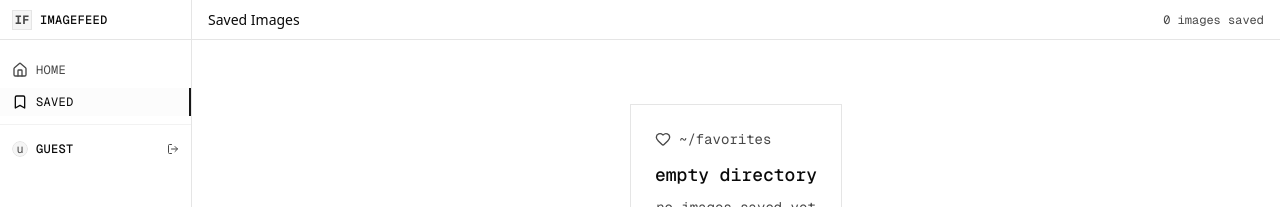
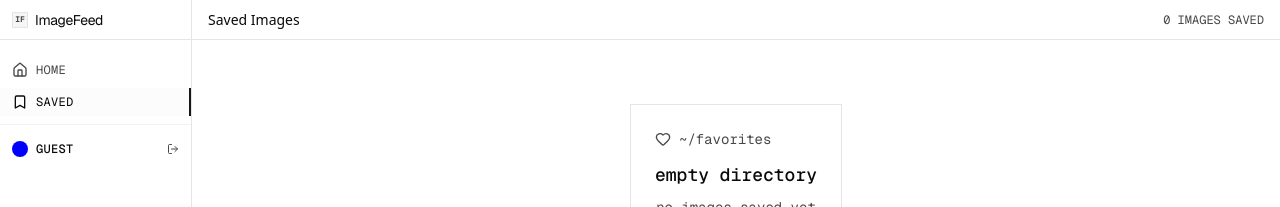
Before and after one commit to mciccarelli/image-feed, a Next.js app: page /saved in a window 1280 px wide. Shown: the top 207 px of the page. Built offline with nearby package versions, Linux system fonts and the light colour scheme.

Commit message:
cleanup nav styles

```diff
--- a/src/app/components/animated-image-count.tsx
+++ b/src/app/components/animated-image-count.tsx
@@ -18,7 +18,7 @@ export function AnimatedImageCount({ count }: AnimatedImageCountProps) {
 
   return (
     <span className="whitespace-nowrap">
-      <motion.span>{rounded}</motion.span> {count === 1 ? 'image' : 'images'} retrieved
+      <motion.span>{rounded}</motion.span> {count === 1 ? 'image' : 'images'} loaded
     </span>
   );
 }
--- /dev/null
+++ b/src/app/components/animated-page-title.tsx
@@ -0,0 +1,21 @@
+'use client';
+
+import { motion } from 'motion/react';
+
+interface AnimatedPageTitleProps {
+  title: string;
+}
+
+export function AnimatedPageTitle({ title }: AnimatedPageTitleProps) {
+  return (
+    <motion.h1
+      className="text-sm text-foreground truncate"
+      initial={{ opacity: 0, x: -10 }}
+      animate={{ opacity: 1, x: 0 }}
+      transition={{ duration: 0.2, ease: 'easeOut' }}
+      key={title}
+    >
+      {title}
+    </motion.h1>
+  );
+}
--- a/src/app/components/page-header.tsx
+++ b/src/app/components/page-header.tsx
@@ -4,6 +4,7 @@ import { useAtomValue } from 'jotai';
 import { allImagesAtom } from '@/app/state/images';
 import { favoriteImagesAtom } from '@/app/state/favorites';
 import { AnimatedImageCount } from './animated-image-count';
+import { AnimatedPageTitle } from './animated-page-title';
 import { usePathname } from 'next/navigation';
 
 interface PageHeaderProps {
@@ -25,11 +26,11 @@ export function PageHeader({ title, showImageCount = false }: PageHeaderProps) {
       <div className="flex items-center justify-between px-4 py-2 h-10">
         <div className="flex items-center space-x-3 min-w-0 flex-1">
           <div className="min-w-0 flex-1">
-            <h1 className="text-sm font-medium text-foreground truncate">{title}</h1>
+            <AnimatedPageTitle title={title} />
           </div>
         </div>
 
-        <div className="flex items-center space-x-4 text-xs text-muted-foreground font-mono">
+        <div className="flex items-center space-x-4 text-xs uppercase text-muted-foreground font-mono">
           {showImageCount && allImages.length > 0 && <AnimatedImageCount count={allImages.length} />}
           {text && <span className="truncate">{text}</span>}
         </div>
--- a/src/app/components/sidebar.tsx
+++ b/src/app/components/sidebar.tsx
@@ -15,10 +15,10 @@ export function Sidebar() {
         {/* Logo/Brand */}
         <div className="px-3 py-2 border-b border-border h-10 flex items-center">
           <Link href="/" className="flex items-center space-x-2 hover:opacity-80 transition-opacity">
-            <div className="w-5 h-5 bg-muted border border-border flex items-center justify-center">
-              <span className="text-muted-foreground font-bold text-xs">IF</span>
+            <div className="w-4 h-4 bg-muted border border-border flex items-center justify-center">
+              <span className="text-muted-foreground font-bold text-[8px]">IF</span>
             </div>
-            <span className="font-medium text-xs text-foreground uppercase tracking-wide">imagefeed</span>
+            <span className="text-sm text-foreground font-sans tracking-tight -translate-x-px">ImageFeed</span>
           </Link>
         </div>
 
@@ -52,9 +52,7 @@ export function Sidebar() {
             <div className="pt-2 border-t border-border/50 mt-2">
               <div className="flex items-center justify-between pl-3 pr-2 py-1.5">
                 <div className="flex items-center space-x-2 min-w-0 flex-1">
-                  <Avatar className="w-4 h-4">
-                    <AvatarFallback className="bg-muted border border-border text-muted-foreground text-xs font-mono">u</AvatarFallback>
-                  </Avatar>
+                  <Avatar className="w-4 h-4 bg-[#0000ff]"></Avatar>
                   <div className="min-w-0 flex-1">
                     <p className="text-xs font-medium text-foreground truncate uppercase tracking-wide">guest</p>
                   </div>
```
